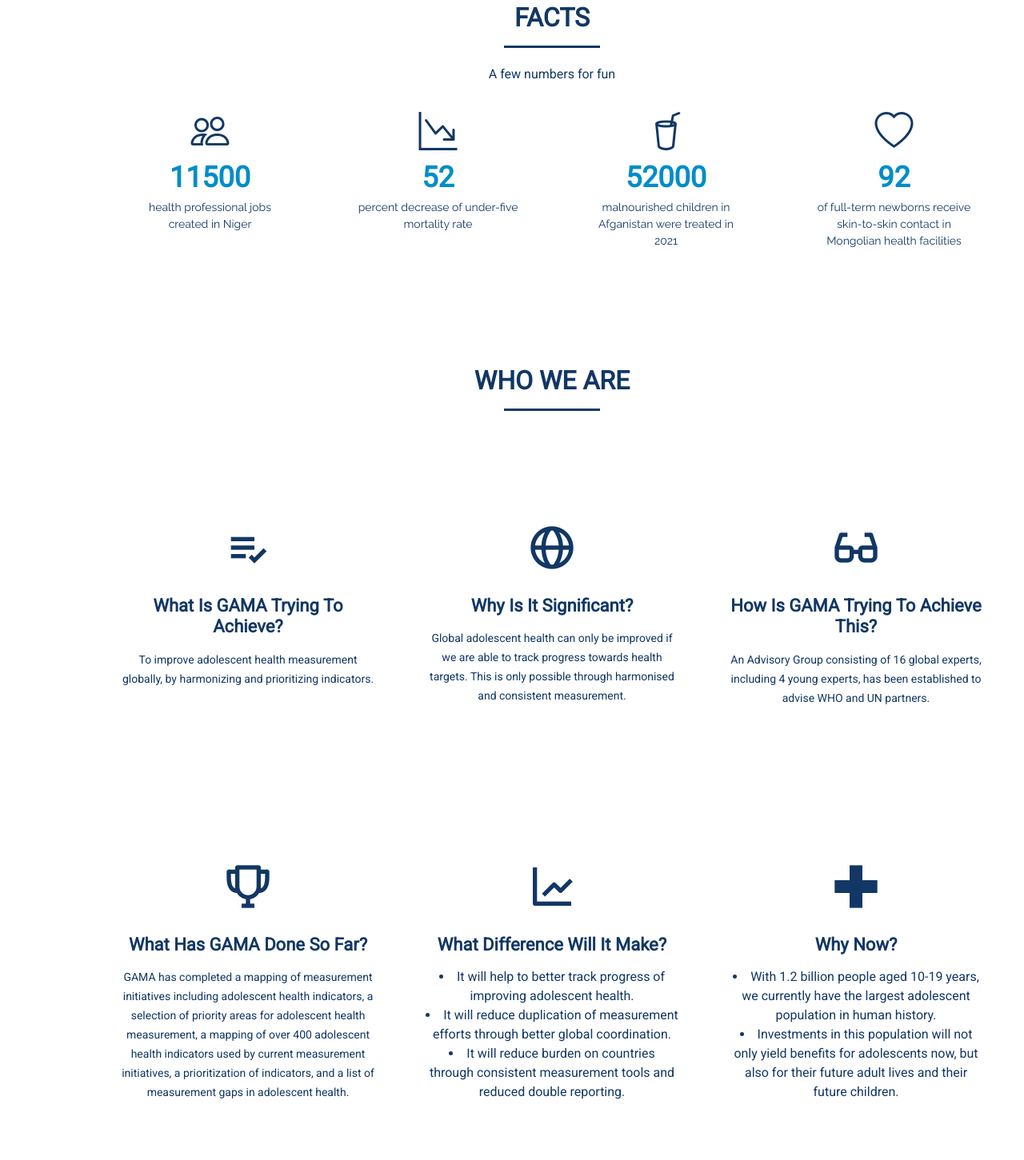
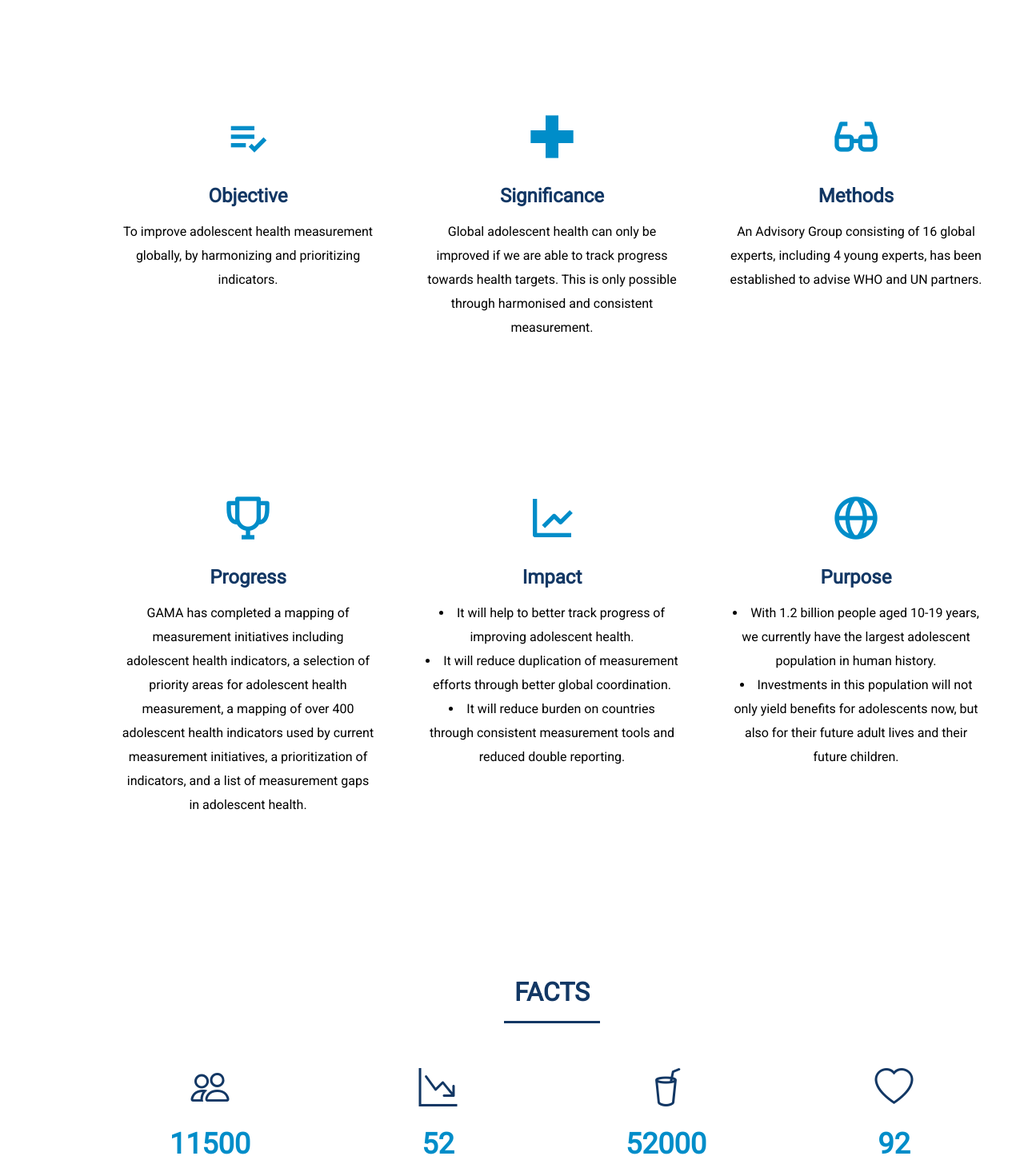
Before and after one commit to hudsonmcmanus/Hack-The-Break, a plain HTML site: page index.html in a window 1280 px wide. Shown: the part 1349-2800 px from the top of the page at 80% size. Drawn offline with Linux system fonts and the light colour scheme; a script that the page names is missing; files whose address does not match are found by name.

Commit message:
feat: improve layout, readability

```diff
--- a/assets/css/style.css
+++ b/assets/css/style.css
@@ -7,8 +7,9 @@
 }
 
 body {
+  line-height: 30px;
   font-family: 'Roboto', sans-serif;
-  color: var(--secondary);
+  color: #000;
   background-color: var(--primary);
   margin: 0;
   padding: 0;
@@ -701,13 +702,12 @@ section {
   display: block;
   font-weight: 600;
   color: var(--accent);
+  padding: 25px;
 }
 
 .facts .count-box p {
   padding: 0;
   margin: 0;
-  font-family: "Raleway", sans-serif;
-  font-size: 14px;
 }
 
 .skills .progress {
@@ -766,6 +766,7 @@ section {
   font-size: 64px;
   transition: 0.5s;
   position: relative;
+  color: var(--accent);
 }
 
 .services .icon-box .icon svg {
@@ -782,7 +783,6 @@ section {
 .services .icon-box h4 {
   font-weight: 600;
   margin: 10px 0 15px 0;
-  font-size: 22px;
 }
 
 .services .icon-box h4 a {
@@ -791,10 +791,7 @@ section {
 }
 
 .services .icon-box p {
-  line-height: 24px;
-  font-size: 14px;
   margin-bottom: 0;
-  color: var(--secondary);
 }
 
 .services .icon-box:hover {
@@ -1041,7 +1038,7 @@ section {
 }
 
 #footer .social-links {
-  margin: 40px 0 40px 0;
+  margin: 20px 0 20px 0;
 }
 
 #footer .social-links a {
--- a/index.html
+++ b/index.html
@@ -35,19 +35,15 @@
 
 <body>
 
-  <!-- <div id="overlay" class="overlay"></div> -->
-
   <i class="bi bi-list mobile-nav-toggle d-xl-none"></i>
 
   <header id="header" class="d-flex flex-column justify-content-center">
     <nav id="navbar" class="navbar nav-menu">
       <ul>
         <li><a href="#hero" class="nav-link scrollto active"><i class="bx bx-home"></i> <span>Home</span></a></li>
-        <li><a href="#about" class="nav-link scrollto"><i class="bx bx-user"></i> <span>Our Purpose</span></a></li>
-        <li><a href="#facts" class="nav-link scrollto"><i class="bx bx-server"></i> <span>Facts</span></a></li>
-        <li><a href="#services" class="nav-link scrollto"><i class="bx bx-book-content"></i> <span>Who We Are</span></a>
-        </li>
-        <li><a href="#card" class="nav-link scrollto"><i class="bx bx-book-content"></i> <span>Card</span></a>
+        <li><a href="#about" class="nav-link scrollto"><i class="bx bx-globe"></i> <span>Our Purpose</span></a></li>
+        <li><a href="#facts" class="nav-link scrollto"><i class="bx bx-book-content"></i> <span>Facts</span></a></li>
+        <li><a href="#card" class="nav-link scrollto"><i class="bx bx-user"></i> <span>Card</span></a>
         </li>
         <li><a href="#contact" class="nav-link scrollto"><i class="bx bx-envelope"></i> <span>Contact</span></a></li>
       </ul>
@@ -106,7 +102,90 @@
           </div>
         </div>
       </div>
+    </section>
 
+    <section id="services" class="services">
+      <div class="container" data-aos="fade-up">
+
+        <div class="row">
+
+          <div class="col-lg-4 col-md-6 d-flex align-items-stretch" data-aos="zoom-in" data-aos-delay="100">
+            <div class="icon-box">
+              <div class="icon">
+                <i class="bx bx-list-check"></i>
+              </div>
+              <h4><a href="">Objective</a></h4>
+              <p>To improve adolescent health measurement globally, by harmonizing and prioritizing indicators.</p>
+            </div>
+          </div>
+
+          <div class="col-lg-4 col-md-6 d-flex align-items-stretch mt-4 mt-md-0" data-aos="zoom-in"
+            data-aos-delay="200">
+            <div class="icon-box">
+              <div class="icon">
+                <i class="bx bx-plus-medical"></i>
+              </div>
+              <h4><a href="">Significance</a></h4>
+              <p>Global adolescent health can only be improved if we are able to track progress towards health targets.
+                This is only possible through harmonised and consistent measurement.</p>
+            </div>
+          </div>
+
+          <div class="col-lg-4 col-md-6 d-flex align-items-stretch mt-4 mt-lg-0" data-aos="zoom-in"
+            data-aos-delay="300">
+            <div class="icon-box">
+              <div class="icon">
+                <i class="bx bx-glasses-alt"></i>
+              </div>
+              <h4><a href="">Methods</a></h4>
+              <p>An Advisory Group consisting of 16 global experts, including 4 young experts, has been established to
+                advise WHO and UN partners.</p>
+            </div>
+          </div>
+
+          <div class="col-lg-4 col-md-6 d-flex align-items-stretch mt-4" data-aos="zoom-in" data-aos-delay="100">
+            <div class="icon-box">
+              <div class="icon">
+                <i class="bx bx-trophy"></i>
+              </div>
+              <h4><a href="">Progress</a></h4>
+              <p>GAMA has completed a mapping of measurement initiatives including adolescent health indicators, a
+                selection of priority areas for adolescent health measurement, a mapping of over 400 adolescent health
+                indicators used by current measurement initiatives, a prioritization of indicators, and a list of
+                measurement gaps in adolescent health. </p>
+            </div>
+          </div>
+
+          <div class="col-lg-4 col-md-6 d-flex align-items-stretch mt-4" data-aos="zoom-in" data-aos-delay="200">
+            <div class="icon-box">
+              <div class="icon">
+                <i class="bx bx-line-chart"></i>
+              </div>
+              <h4><a href="">Impact</a></h4>
+              <p>
+                <li>It will help to better track progress of improving adolescent health.</li>
+                <li>It will reduce duplication of measurement efforts through better global coordination.</li>
+                <li>It will reduce burden on countries through consistent measurement tools and reduced double
+                  reporting.</li>
+              </p>
+            </div>
+          </div>
+
+          <div class="col-lg-4 col-md-6 d-flex align-items-stretch mt-4" data-aos="zoom-in" data-aos-delay="300">
+            <div class="icon-box">
+              <div class="icon">
+                <i class="bx bx-globe"></i>
+              </div>
+              <h4><a href="">Purpose</a></h4>
+              <p>
+                <li>With 1.2 billion people aged 10-19 years, we currently have the largest adolescent population in
+                  human history.</li>
+                <li>Investments in this population will not only yield benefits for adolescents now, but also for their
+                  future adult lives and their future children. </li>
+              </p>
+            </div>
+          </div>
+        </div>
       </div>
     </section>
 
@@ -115,7 +194,6 @@
 
         <div class="section-title">
           <h2>Facts</h2>
-          <p>A few numbers for fun</p>
         </div>
 
         <div class="row">
@@ -155,95 +233,6 @@
               <span data-purecounter-start="0" data-purecounter-end="92" data-purecounter-duration="1.75"
                 class="purecounter"></span>
               <p>of full-term newborns receive skin-to-skin contact in Mongolian health facilities</p>
-            </div>
-          </div>
-        </div>
-      </div>
-    </section>
-
-    <section id="services" class="services">
-      <div class="container" data-aos="fade-up">
-
-        <div class="section-title">
-          <h2>Who We Are</h2>
-        </div>
-
-        <div class="row">
-
-          <div class="col-lg-4 col-md-6 d-flex align-items-stretch" data-aos="zoom-in" data-aos-delay="100">
-            <div class="icon-box">
-              <div class="icon">
-                <i class="bx bx-list-check"></i>
-              </div>
-              <h4><a href="">What Is GAMA Trying To Achieve?</a></h4>
-              <p>To improve adolescent health measurement globally, by harmonizing and prioritizing indicators.</p>
-            </div>
-          </div>
-
-          <div class="col-lg-4 col-md-6 d-flex align-items-stretch mt-4 mt-md-0" data-aos="zoom-in"
-            data-aos-delay="200">
-            <div class="icon-box">
-              <div class="icon">
-                <i class="bx bx-globe"></i>
-              </div>
-              <h4><a href="">Why Is It Significant?</a></h4>
-              <p>Global adolescent health can only be improved if we are able to track progress towards health targets.
-                This is only possible through harmonised and consistent measurement.</p>
-            </div>
-          </div>
-
-          <div class="col-lg-4 col-md-6 d-flex align-items-stretch mt-4 mt-lg-0" data-aos="zoom-in"
-            data-aos-delay="300">
-            <div class="icon-box">
-              <div class="icon">
-                <i class="bx bx-glasses-alt"></i>
-              </div>
-              <h4><a href="">How Is GAMA Trying To Achieve This?</a></h4>
-              <p>An Advisory Group consisting of 16 global experts, including 4 young experts, has been established to
-                advise WHO and UN partners.</p>
-            </div>
-          </div>
-
-          <div class="col-lg-4 col-md-6 d-flex align-items-stretch mt-4" data-aos="zoom-in" data-aos-delay="100">
-            <div class="icon-box">
-              <div class="icon">
-                <i class="bx bx-trophy"></i>
-              </div>
-              <h4><a href="">What Has GAMA Done So Far?</a></h4>
-              <p>GAMA has completed a mapping of measurement initiatives including adolescent health indicators, a
-                selection of priority areas for adolescent health measurement, a mapping of over 400 adolescent health
-                indicators used by current measurement initiatives, a prioritization of indicators, and a list of
-                measurement gaps in adolescent health. </p>
-            </div>
-          </div>
-
-          <div class="col-lg-4 col-md-6 d-flex align-items-stretch mt-4" data-aos="zoom-in" data-aos-delay="200">
-            <div class="icon-box">
-              <div class="icon">
-                <i class="bx bx-line-chart"></i>
-              </div>
-              <h4><a href="">What Difference Will It Make?</a></h4>
-              <p>
-                <li>It will help to better track progress of improving adolescent health.</li>
-                <li>It will reduce duplication of measurement efforts through better global coordination.</li>
-                <li>It will reduce burden on countries through consistent measurement tools and reduced double
-                  reporting.</li>
-              </p>
-            </div>
-          </div>
-
-          <div class="col-lg-4 col-md-6 d-flex align-items-stretch mt-4" data-aos="zoom-in" data-aos-delay="300">
-            <div class="icon-box">
-              <div class="icon">
-                <i class="bx bx-plus-medical"></i>
-              </div>
-              <h4><a href="">Why Now?</a></h4>
-              <p>
-                <li>With 1.2 billion people aged 10-19 years, we currently have the largest adolescent population in
-                  human history.</li>
-                <li>Investments in this population will not only yield benefits for adolescents now, but also for their
-                  future adult lives and their future children. </li>
-              </p>
             </div>
           </div>
         </div>
```
